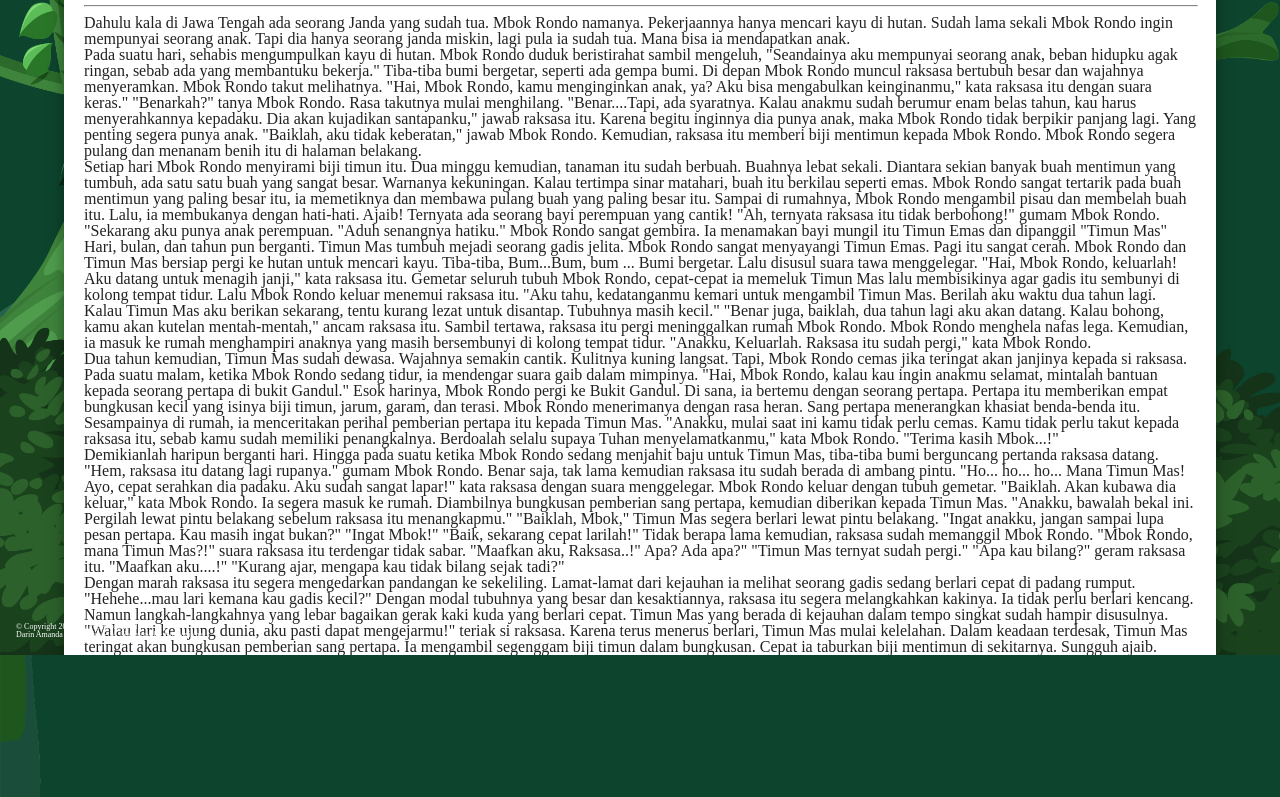
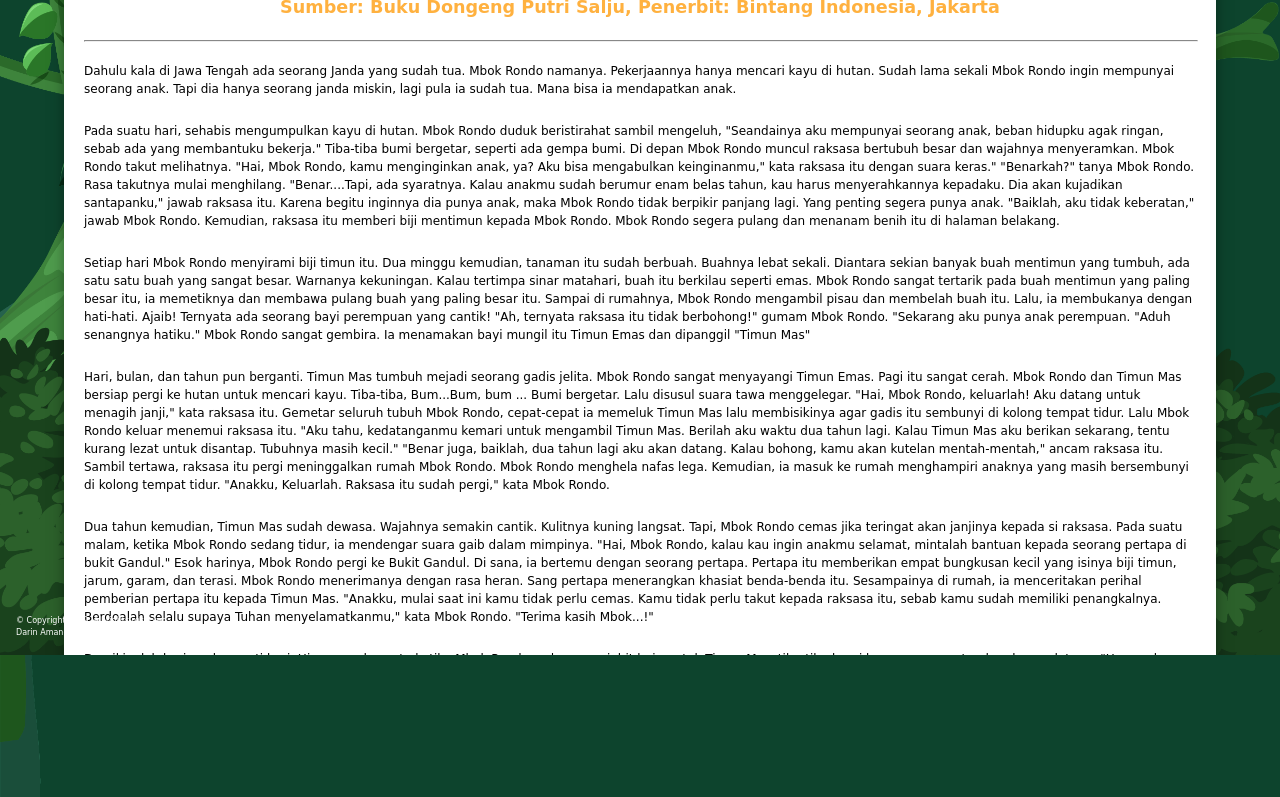
Before and after one commit to n0irx/TicTacMas, a plain HTML site: page story.html in a window 1280 px wide. Shown: the part 145-942 px from the top of the page. Drawn offline with nearby package versions, Linux system fonts and the light colour scheme; a web font is replaced by a local one.

Commit message:
fixed story styling error

```diff
--- a/story.html
+++ b/story.html
@@ -3,7 +3,6 @@
 	<title>Cerita Timun Mas</title>
 	<meta name="viewport" content="width=device-width, initial-scale=1" />
 	<link rel="stylesheet" href="dist/css/style.css">
-	<link rel="stylesheet" href="dist/css/reset.css">
 	<link rel="stylesheet" href="https://cdnjs.cloudflare.com/ajax/libs/normalize/8.0.1/normalize.css">
 	<link rel="stylesheet" href="https://cdnjs.cloudflare.com/ajax/libs/font-awesome/4.7.0/css/font-awesome.min.css">
 	<link href="https://fonts.googleapis.com/css?family=Yeon+Sung&display=swap" rel="stylesheet">
```
